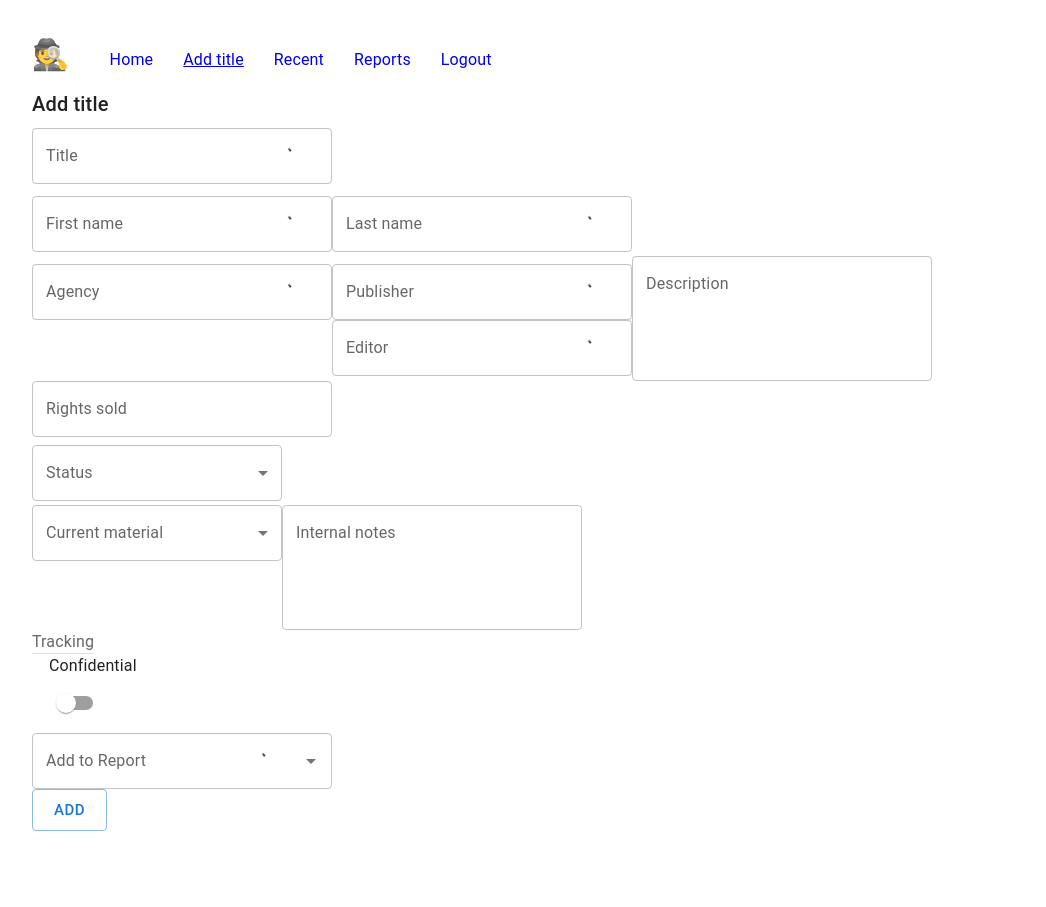
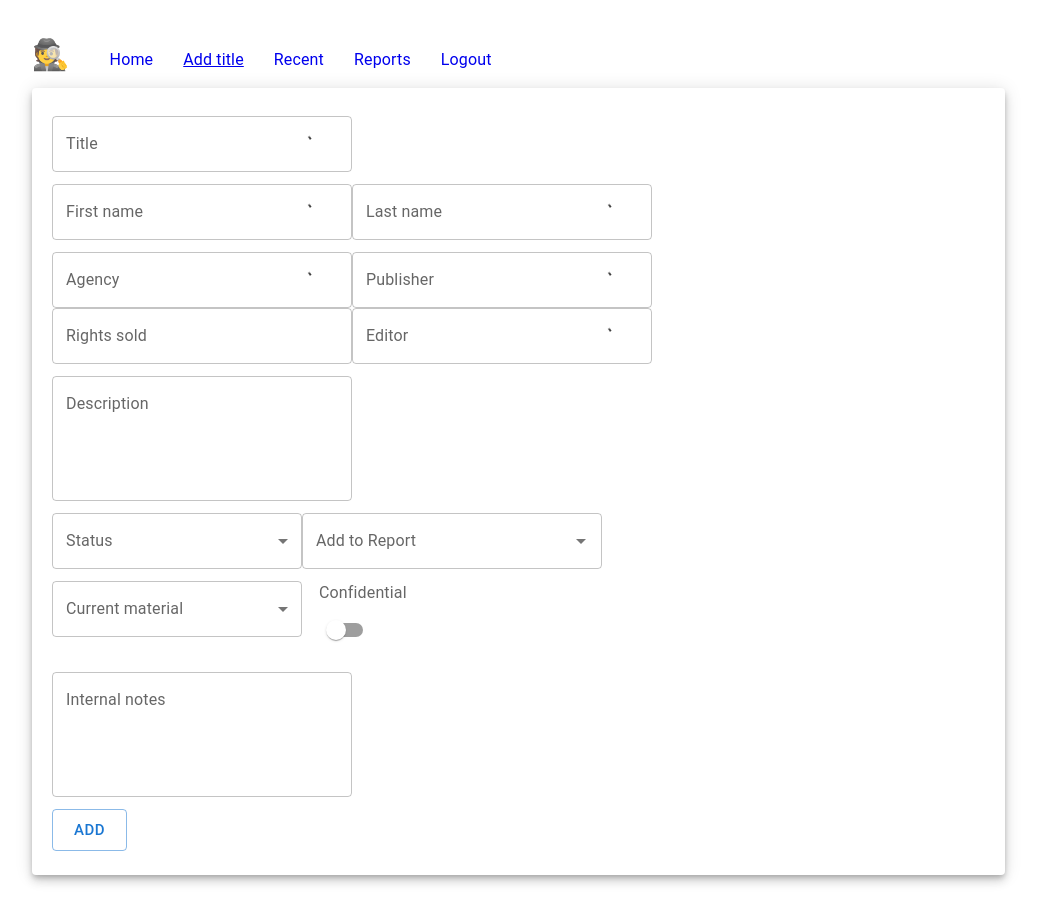
Before and after one commit to jdlms/scout-db, a React (Vite) app in the folder client/: page /add-title in a window 1280 px wide. Shown: the whole page, without its empty margins (0-1046 px from the left). Before the commit the page ends 863 px from the top, so only its background shows below. Built offline with nearby package versions, Linux system fonts and the light colour scheme; no server answers.

Commit message:
basic add title styles

```diff
--- a/client/src/components/forms/AutocompleteSelect.jsx
+++ b/client/src/components/forms/AutocompleteSelect.jsx
@@ -39,12 +39,7 @@ export function AutocompleteSelect({ control, url, name, label }) {
               variant="outlined"
               InputProps={{
                 ...params.InputProps,
-                endAdornment: (
-                  <>
-                    {options.length === 0 ? <CircularProgress color="inherit" size={20} /> : null}
-                    {params.InputProps.endAdornment}
-                  </>
-                ),
+
               }}
             />
           )}
--- a/client/src/pages/AddTitle.jsx
+++ b/client/src/pages/AddTitle.jsx
@@ -7,7 +7,15 @@ import { MultilineText } from "../components/forms/MultilineText";
 import { StatusSelect } from "../components/forms/StatusSelect";
 import { AutocompleteSelect } from "../components/forms/AutocompleteSelect";
 import { SwitchConfidential } from "../components/forms/SwitchConfidential";
-import { Button, Divider, FormControl, FormGroup, FormLabel, Typography } from "@mui/material";
+import {
+  Button,
+  Divider,
+  FormControl,
+  FormGroup,
+  FormLabel,
+  Paper,
+  Typography,
+} from "@mui/material";
 
 const defaultValues = {
   title: "",
@@ -43,9 +51,16 @@ export function AddTitle() {
 
   return (
     <div>
-      <Typography variant="h6" component="h2">
+      {/* <Typography variant="h6" component="h2">
         Add title
-      </Typography>
+      </Typography> */}
+      <Paper
+        elevation={6}
+        style={{
+          padding: 20,
+          width: "80%",
+        }}
+      >
         <form onSubmit={handleSubmit(onSubmit)}>
           <div>
             <FormControl margin="dense">
@@ -76,14 +91,16 @@ export function AddTitle() {
           <div>
             <FormControl margin="dense">
               <FormGroup row>
+                <FormGroup>
                   <AutocompleteForm
                     control={control}
                     name={"agency"}
                     url={"agency-name"}
                     label={"Agency"}
                   />
-              <FormControl>
-                <FormGroup column>
+                  <Text control={control} name={"rightsSold"} label={"Rights sold"} />
+                </FormGroup>
+                <FormGroup>
                   <AutocompleteForm
                     control={control}
                     name={"publisher"}
@@ -98,39 +115,45 @@ export function AddTitle() {
                     label={"Editor"}
                   />
                 </FormGroup>
-              </FormControl>
               </FormGroup>
             </FormControl>
-
-<FormControl></FormControl>
+          </div>
+          <div>
+            <FormGroup>
+              <div>
+                <FormControl margin="dense">
                   <MultilineText
-            sx={{
-              width: 600,
-            }}
-
+                    rows={10}
                     control={control}
                     name={"details"}
                     label={"Description"}
                   />
+                </FormControl>
               </div>
-
-        <Text control={control} name={"rightsSold"} label={"Rights sold"} />
+              <div>
+                <FormControl margin="dense">
+                  <FormGroup row>
+                    <StatusSelect control={control} name={"status"} label={"Status"} />
+                    <AutocompleteSelect
+                      control={control}
+                      name={"addToReport"}
+                      url={"unreleased-reports"}
+                      label={"Add to Report"}
+                    />
+                  </FormGroup>
+                </FormControl>
+              </div>
+            </FormGroup>
+          </div>
 
           <div>
             <FormControl margin="dense">
-            <StatusSelect control={control} name={"status"} label={"Status"} />
-          </FormControl>
-        </div>
-
-        <MaterialSelect control={control} name={"currentMaterial"} label={"Current material"} />
-
-        <MultilineText control={control} name={"internalNotes"} label={"Internal notes"} />
-        <div>
-          <FormControl>
-            <FormLabel component="legend">Tracking</FormLabel>
-            <Divider />
-          </FormControl>
-        </div>
+              <FormGroup row>
+                <MaterialSelect
+                  control={control}
+                  name={"currentMaterial"}
+                  label={"Current material"}
+                />
 
                 <fieldset
                   style={{
@@ -140,21 +163,30 @@ export function AddTitle() {
                     borderRadius: "2px",
                   }}
                 >
-          <legend>Confidential</legend>
-          <SwitchConfidential control={control} name={"confidential"} label={"Confidential"} />
+                  <legend style={{ color: "#676767" }}>Confidential</legend>
+                  <SwitchConfidential
+                    control={control}
+                    name={"confidential"}
+                    label={"Confidential"}
+                  />
                 </fieldset>
-
-        <AutocompleteSelect
-          control={control}
-          name={"addToReport"}
-          url={"unreleased-reports"}
-          label={"Add to Report"}
-        />
-
+              </FormGroup>
+            </FormControl>
+          </div>
+          <div>
+            <FormControl margin="dense">
+              <MultilineText control={control} name={"internalNotes"} label={"Internal notes"} />
+            </FormControl>
+          </div>
+          <div>
+            <FormControl margin="dense">
               <Button type="submit" size="large" variant="outlined">
                 Add
               </Button>
+            </FormControl>
+          </div>
         </form>
+      </Paper>
     </div>
   );
 }
```
Lines whose indentation alone changed are shown as unchanged.
